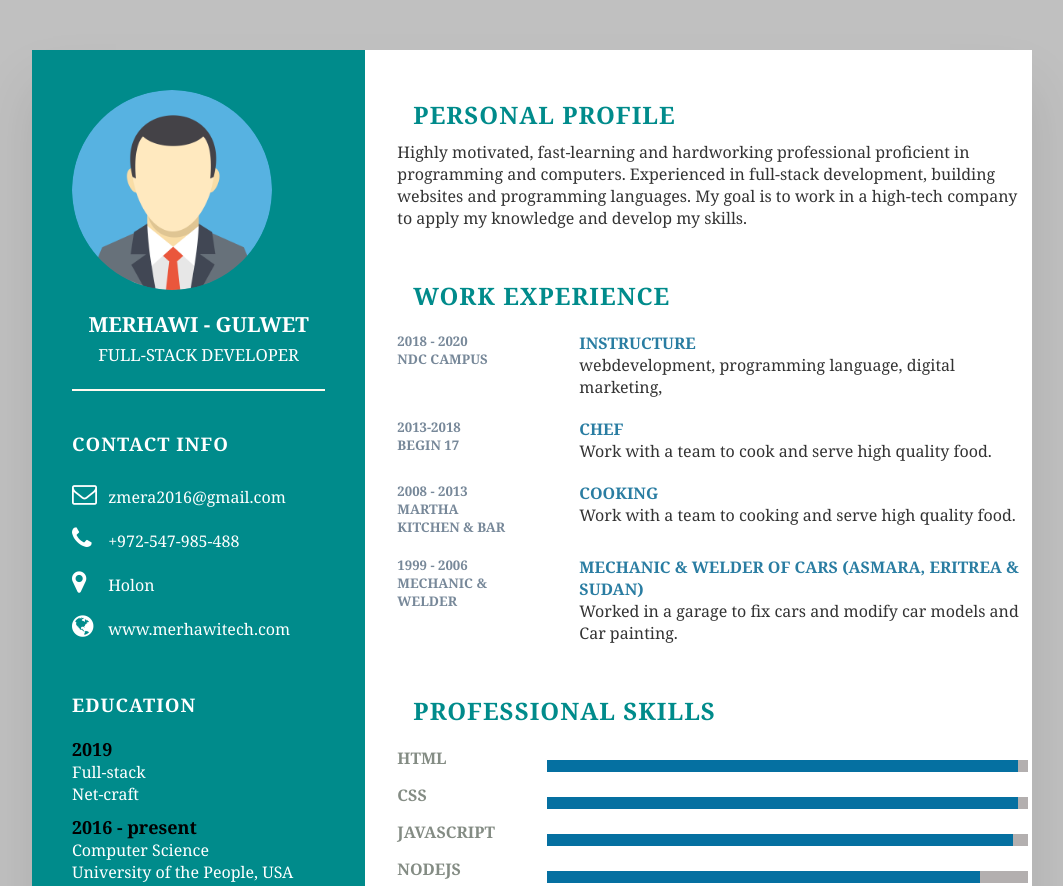
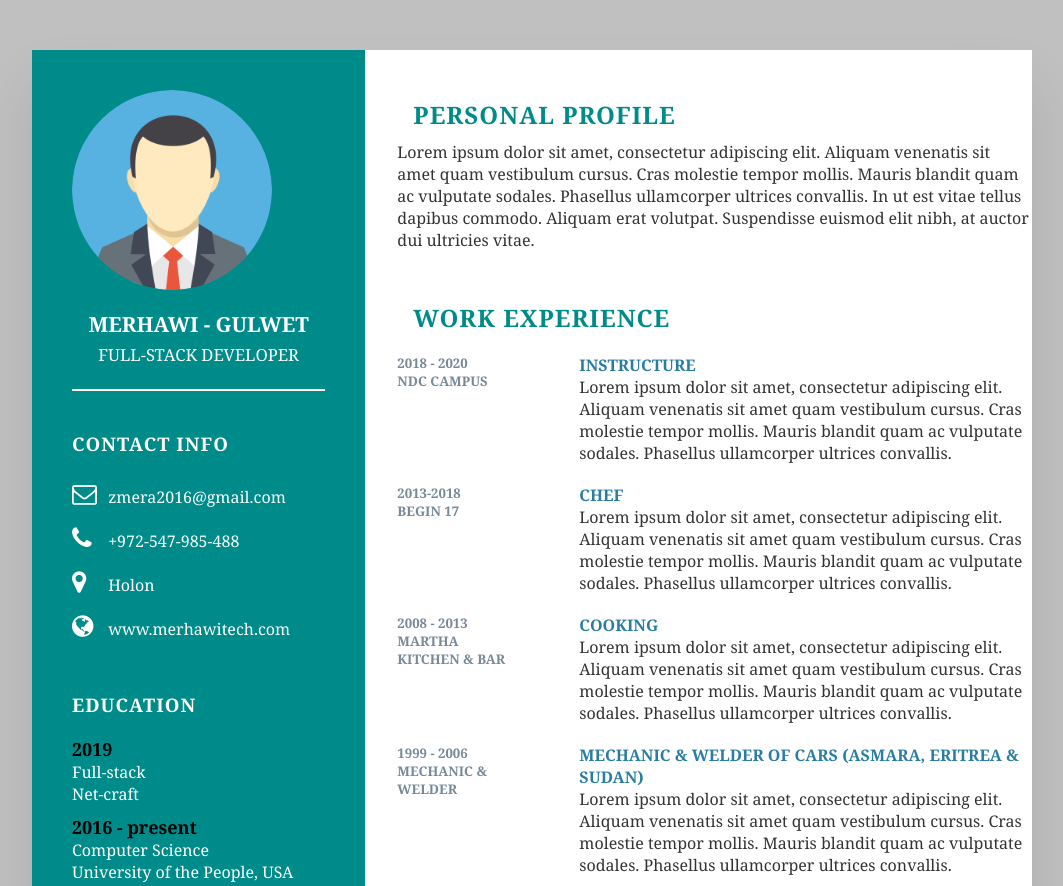
Before and after one commit to MerhawiGu/Resume-html-and-css, a plain HTML site: page index.html in a window 1280 px wide. Shown: the top 886 px of the page, without its empty margins (108-1171 px from the left). Drawn offline with Linux system fonts and the light colour scheme.

Commit message:
third commit

```diff
--- a/index.html
+++ b/index.html
@@ -94,10 +94,7 @@
     <div class="right_sidebar">
         <div class="about_me">
             <h2 class="title2">Personal Profile</h2>
-            <p>Highly motivated, fast-learning and hardworking professional
-                proficient in programming and computers. Experienced in full-stack development,
-                building websites and programming languages. My goal is to work in a high-tech
-                 company to apply my knowledge and develop my skills.
+            <p>Lorem ipsum dolor sit amet, consectetur adipiscing elit. Aliquam venenatis sit amet quam vestibulum cursus. Cras molestie tempor mollis. Mauris blandit quam ac vulputate sodales. Phasellus ullamcorper ultrices convallis. In ut est vitae tellus dapibus commodo. Aliquam erat volutpat. Suspendisse euismod elit nibh, at auctor dui ultricies vitae.
                </p>
         </div>
         <div class="about_me">
@@ -109,7 +106,7 @@
                 </div>
                 <div class="description">
                     <h4>instructure</h4>
-                    <p>webdevelopment, programming language, digital marketing,</p>
+                    <p>Lorem ipsum dolor sit amet, consectetur adipiscing elit. Aliquam venenatis sit amet quam vestibulum cursus. Cras molestie tempor mollis. Mauris blandit quam ac vulputate sodales. Phasellus ullamcorper ultrices convallis.</p>
                 </div>
             </div>
 
@@ -120,7 +117,7 @@
                 </div>
                 <div class="description">
                     <h4>Chef</h4>
-                    <p>Work with a team to cook and serve high quality food.</p>
+                    <p>Lorem ipsum dolor sit amet, consectetur adipiscing elit. Aliquam venenatis sit amet quam vestibulum cursus. Cras molestie tempor mollis. Mauris blandit quam ac vulputate sodales. Phasellus ullamcorper ultrices convallis.</p>
                 </div>
             </div>
 
@@ -131,7 +128,7 @@
             </div>
             <div class="description">
                 <h4>Cooking</h4>
-                <p>Work with a team to cooking and serve high quality food.</p>
+                <p>Lorem ipsum dolor sit amet, consectetur adipiscing elit. Aliquam venenatis sit amet quam vestibulum cursus. Cras molestie tempor mollis. Mauris blandit quam ac vulputate sodales. Phasellus ullamcorper ultrices convallis.</p>
             </div>
         </div>
 
@@ -142,7 +139,7 @@
             </div>
             <div class="description">
                 <h4>Mechanic & Welder of Cars (Asmara, Eritrea & Sudan)</h4>
-                <p>Worked in a garage to fix cars and modify car models and Car painting.
+                <p>Lorem ipsum dolor sit amet, consectetur adipiscing elit. Aliquam venenatis sit amet quam vestibulum cursus. Cras molestie tempor mollis. Mauris blandit quam ac vulputate sodales. Phasellus ullamcorper ultrices convallis.
                      </p>
             </div>
         </div>
```
